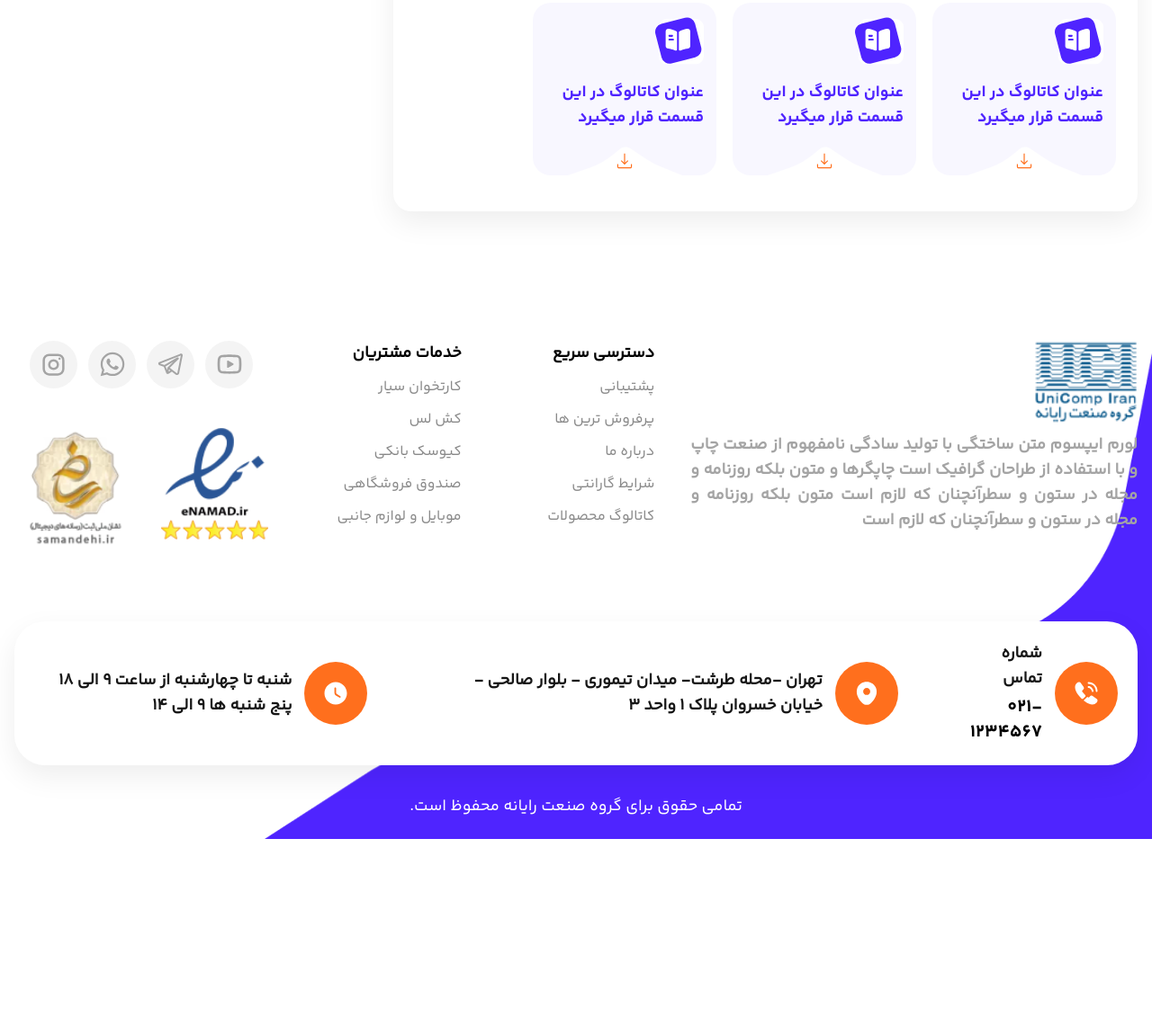
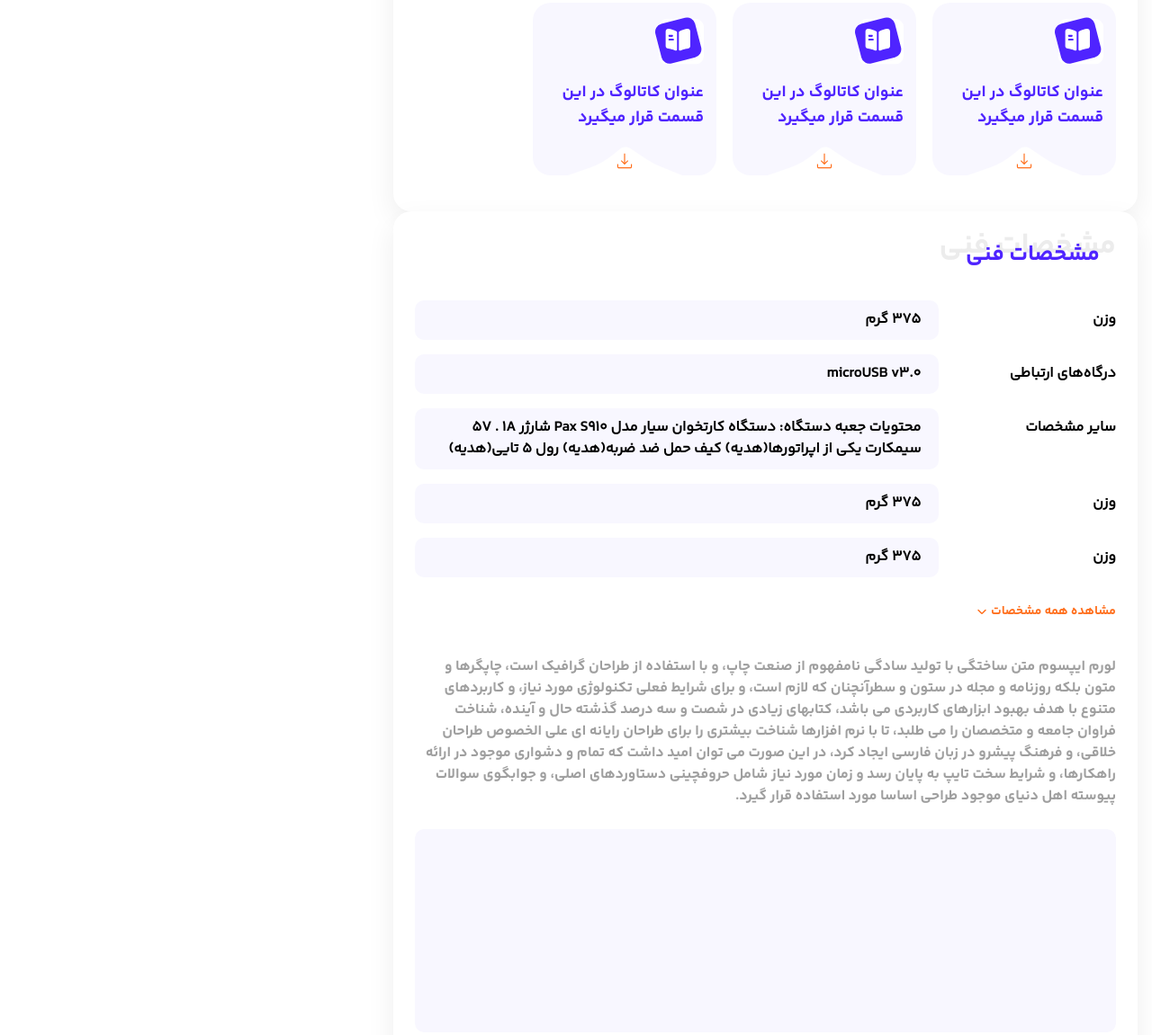
Before and after one commit to yakoobkhedri/uci, a website: page src/html/single-product.html in a window 1280 px wide. Shown: the part 3500-4651 px from the top of the page at 90% size. Before the commit the page ends 4433 px from the top, so only its background shows below. Drawn offline with nearby package versions, Linux system fonts and the light colour scheme.

Commit message:
commit message

```diff
--- a/src/html/single-product.html
+++ b/src/html/single-product.html
@@ -1112,7 +1112,7 @@
                     </div>
                   </div>
                 </div>
-                <div class="editorSection rounded-[20px] shadow-2 bg-white px-6 pt-[30px] pb-10">
+                <div class="rounded-[20px] shadow-2 bg-white px-6 pt-[30px] pb-10">
                   <div class="relative">
                     <h2 class="absolute -top-4 font-black text-[33px] text-[#ECECEC] rtl:font-yekanBakhBold ltr:font-MontserratBold">کاتالوگ</h2>
                     <h3 class="text-[25px] rtl:mr-[18px] ltr:ml-[18px] relative text-primary font-black rtl:font-yekanBakhBold ltr:font-MontserratBold">کاتالوگ</h3>
@@ -1148,6 +1148,44 @@
                      </p>
                      <a class="relative top-5 text-center flex-center w-7 h-7 mx-auto"><img alt="icon" src="../img/svg/material-symbols-light_download.svg"></a>
                     </div>
+                  </div>
+                </div>
+                <div class="rounded-[20px] shadow-2 bg-white px-6 pt-[30px] pb-10">
+                  <div class="relative">
+                    <h2 class="absolute -top-4 font-black text-[33px] text-[#ECECEC] rtl:font-yekanBakhBold ltr:font-MontserratBold">مشخصات فنی</h2>
+                    <h3 class="text-[25px] rtl:mr-[18px] ltr:ml-[18px] relative text-primary font-black rtl:font-yekanBakhBold ltr:font-MontserratBold">مشخصات فنی</h3>
+                  </div>
+                  <div class="mt-8">
+                    <div class="grid grid-cols-12 mb-4 gap-2 font-semibold">
+                     <div class="col-span-3 py-[10px]">وزن</div>
+                     <div class="col-span-9 py-[10px] px-4 ltr:pl-5 rtl:pr-5 bg-[#F8F7FF] rounded-[10px]">۳۷۵ گرم</div>
+                    </div>
+                    <div class="grid grid-cols-12 mb-4 gap-2 font-semibold">
+                     <div class="col-span-3 py-[10px]">درگاه‌های ارتباطی</div>
+                     <div class="col-span-9 py-[10px] px-4 ltr:pl-5 rtl:pr-5 bg-[#F8F7FF] rounded-[10px]">microUSB v۳.۰</div>
+                    </div>
+                    <div class="grid grid-cols-12 mb-4 gap-2 font-semibold">
+                     <div class="col-span-3 py-[10px]">سایر مشخصات</div>
+                     <div class="col-span-9 py-[10px] px-4 ltr:pl-5 rtl:pr-5 bg-[#F8F7FF] rounded-[10px]">
+                      محتویات جعبه دستگاه: دستگاه کارتخوان سیار مدل Pax S۹۱۰ شارژر ۵V . ۱A سیمکارت یکی از اپراتورها(هدیه) کیف حمل ضد ضربه(هدیه) رول ۵ تایی(هدیه)
+                     </div>
+                    </div>
+                    <div class="grid grid-cols-12 mb-4 gap-2 font-semibold">
+                     <div class="col-span-3 py-[10px]">وزن</div>
+                     <div class="col-span-9 py-[10px] px-4 ltr:pl-5 rtl:pr-5 bg-[#F8F7FF] rounded-[10px]">۳۷۵ گرم</div>
+                    </div>
+                    <div class="grid grid-cols-12 mb-4 gap-2 font-semibold">
+                     <div class="col-span-3 py-[10px]">وزن</div>
+                     <div class="col-span-9 py-[10px] px-4 ltr:pl-5 rtl:pr-5 bg-[#F8F7FF] rounded-[10px]">۳۷۵ گرم</div>
+                    </div>
+                    <div class="flex items-center gap-1 mt-7 cursor-pointer">
+                      <p class="font-bold text-secondary rtl:font-yekanBakhBold ltr:font-MontserratBold text-sm">مشاهده همه مشخصات</p>
+                      <img alt="icon" src="../img/svg/arrow-left (9).svg">
+                    </div>
+                    <p class="mt-10 text-[#9F9F9F] rtl:font-yekanBakhBold ltr:font-MontserratBold leading-6">
+                      لورم ایپسوم متن ساختگی با تولید سادگی نامفهوم از صنعت چاپ، و با استفاده از طراحان گرافیک است، چاپگرها و متون بلکه روزنامه و مجله در ستون و سطرآنچنان که لازم است، و برای شرایط فعلی تکنولوژی مورد نیاز، و کاربردهای متنوع با هدف بهبود ابزارهای کاربردی می باشد، کتابهای زیادی در شصت و سه درصد گذشته حال و آینده، شناخت فراوان جامعه و متخصصان را می طلبد، تا با نرم افزارها شناخت بیشتری را برای طراحان رایانه ای علی الخصوص طراحان خلاقی، و فرهنگ پیشرو در زبان فارسی ایجاد کرد، در این صورت می توان امید داشت که تمام و دشواری موجود در ارائه راهکارها، و شرایط سخت تایپ به پایان رسد و زمان مورد نیاز شامل حروفچینی دستاوردهای اصلی، و جوابگوی سوالات پیوسته اهل دنیای موجود طراحی اساسا مورد استفاده قرار گیرد.
+                    </p>
+                    <img alt="img" src="../img/Rectangle 35.png" class="rounded-[10px] w-full mt-6">
                   </div>
                 </div>
               </div>
```
Also changed, not shown: dist/output.css, src/img/Rectangle 35.png (added), src/img/svg/arrow-left (9).svg (added).
